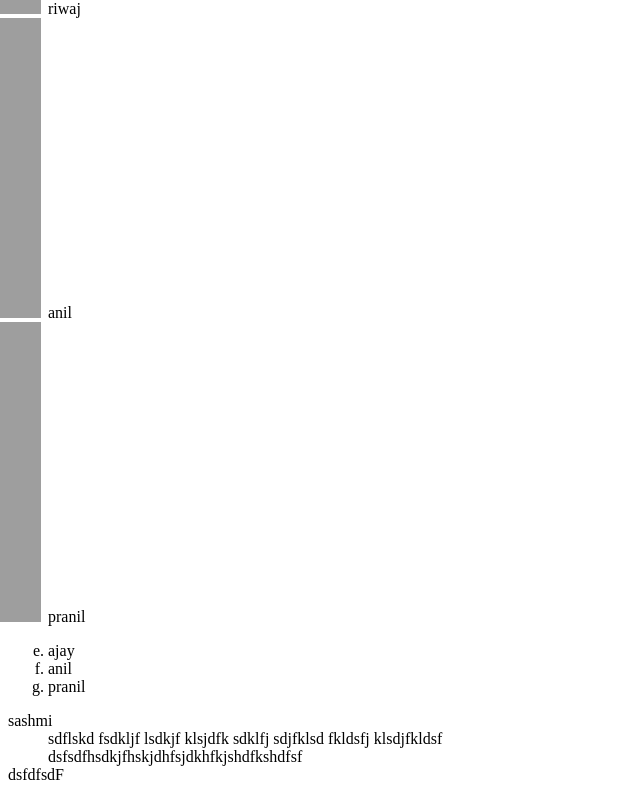
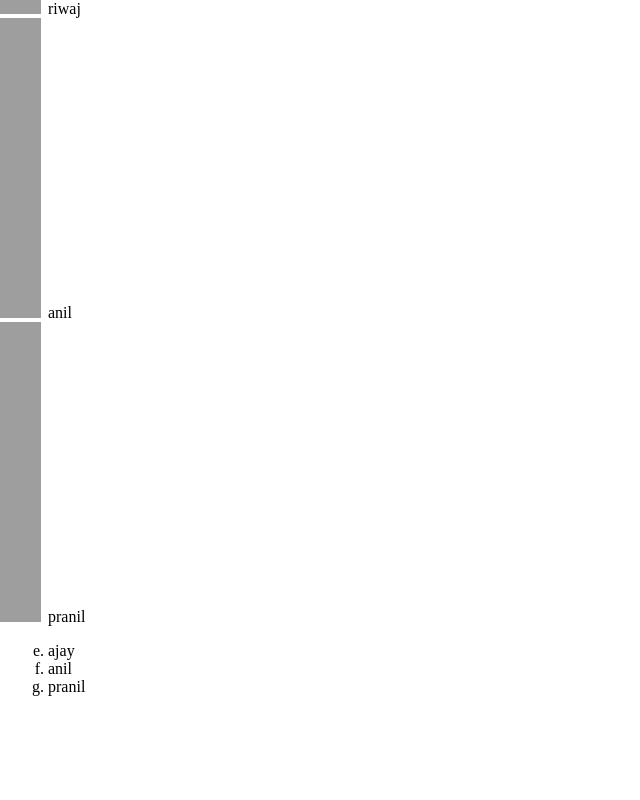
Before and after one commit to ajay-banstola/list, a plain HTML site: page index.html in a window 1280 px wide. Shown: the part 385-1185 px from the top of the page, without its empty margins (0-640 px from the left). After the commit the page ends 1097 px from the top, so only its background shows below. Drawn offline with Linux system fonts and the light colour scheme.

Commit message:
Update index.html

```diff
--- a/index.html
+++ b/index.html
@@ -37,12 +37,6 @@
 				</ol>
 			</nav>
 		</span>
-		<dl>
-			<dt>sashmi</dt>
-			<dd>sdflskd fsdkljf lsdkjf klsjdfk sdklfj sdjfklsd fkldsfj klsdjfkldsf</dd>
-			<dd>dsfsdfhsdkjfhskjdhfsjdkhfkjshdfkshdfsf</dd>
-			<dt>dsfdfsdF</dt>
-		</dl>
 	</p>
 
 </body>
```
